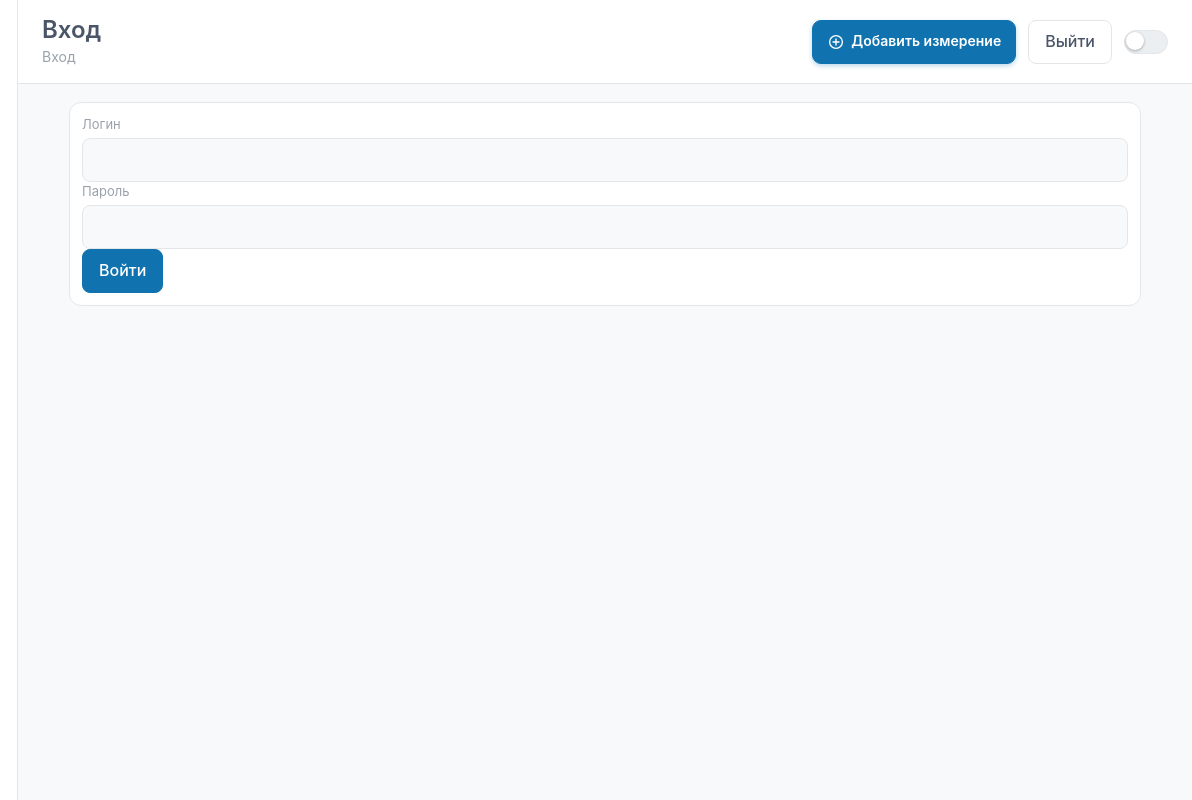
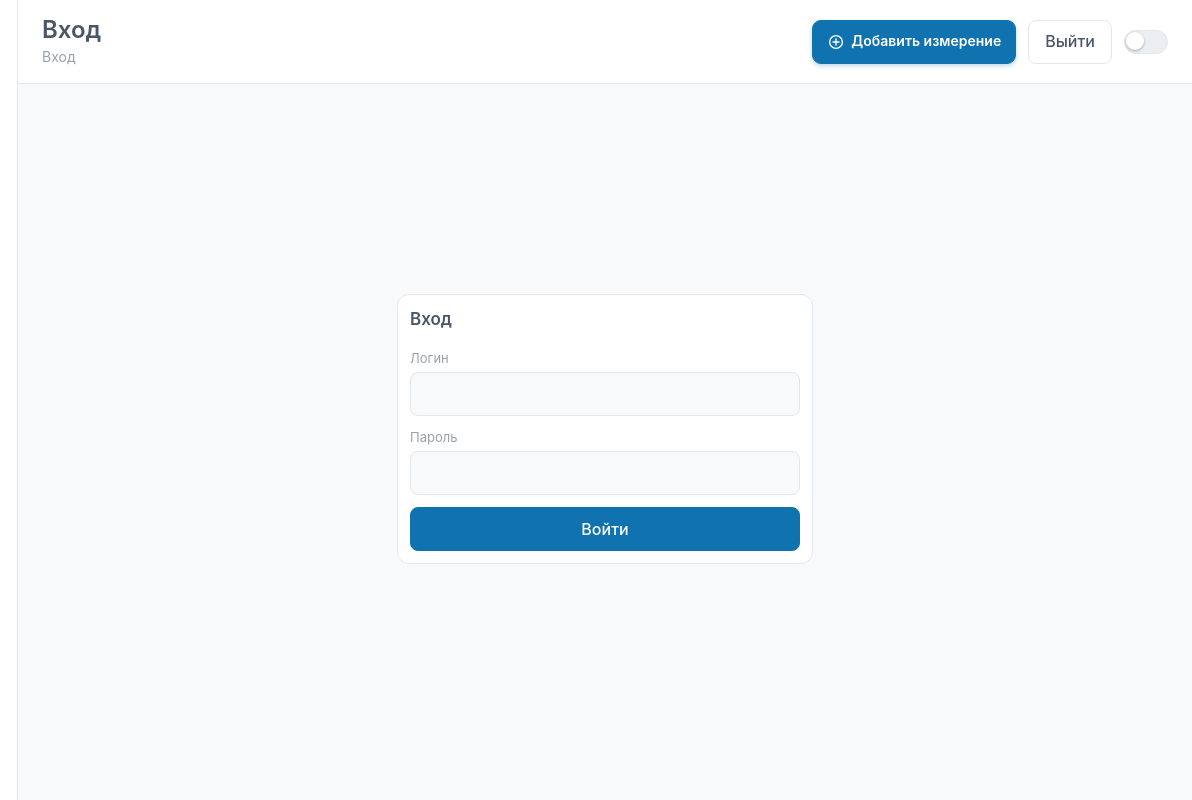
Before and after one commit to prozorovAlexey/measurements-app, a plain HTML site: page index.html in a window 1280 px wide. Shown: the full height of the page, 88-1280 px from the left. Drawn offline with Linux system fonts and the light colour scheme.

Commit message:
feat: enhance login screen layout with heading and styling adjustments

```diff
--- a/screens/login.js
+++ b/screens/login.js
@@ -194,6 +194,8 @@ function paint() {
   const screen = el('div', 'login-screen');
 
   const card = el('section', 'card login-card');
+
+  card.append(el('h2', 'login-heading', 'Вход'));
 
   const loginInput = makeInput('text', state.login, (value) => {
     state.login = value;
--- a/style.css
+++ b/style.css
@@ -3365,13 +3365,38 @@ body {
 
 .login-screen {
   min-width: 0;
+  flex: 1 1 auto;
+  display: flex;
+  flex-direction: column;
+  align-items: center;
+  justify-content: center;
+  gap: var(--gap);
+}
+
+.login-card {
   display: grid;
   gap: var(--gap);
+  width: 100%;
+  max-width: 26rem;
+}
+
+.login-heading {
+  margin: 0;
+  font-size: 1.1875rem;
+}
+
+.login-create-host {
+  width: 100%;
+  max-width: 26rem;
 }
 
 .login-messages {
   display: grid;
   gap: calc(var(--gap) / 2);
+}
+
+.login-messages:empty {
+  display: none;
 }
 
 .login-create {
```
